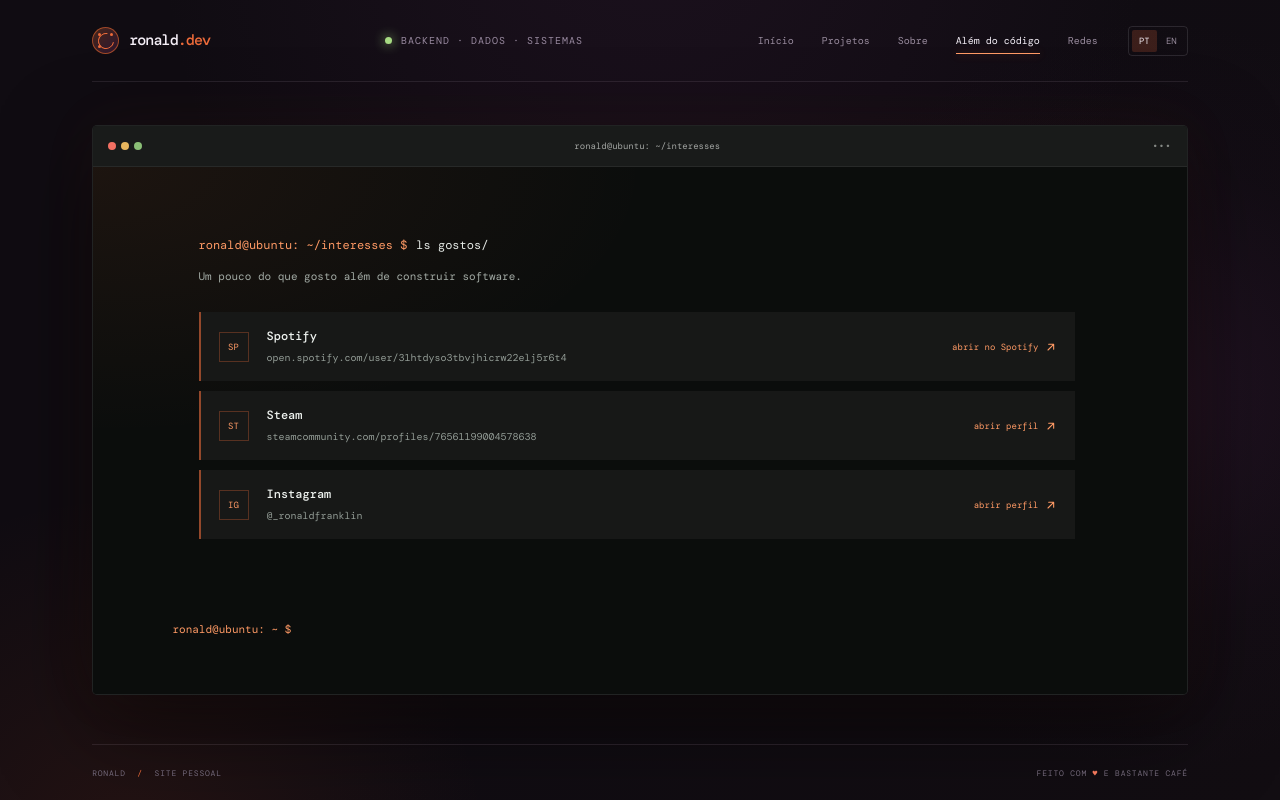
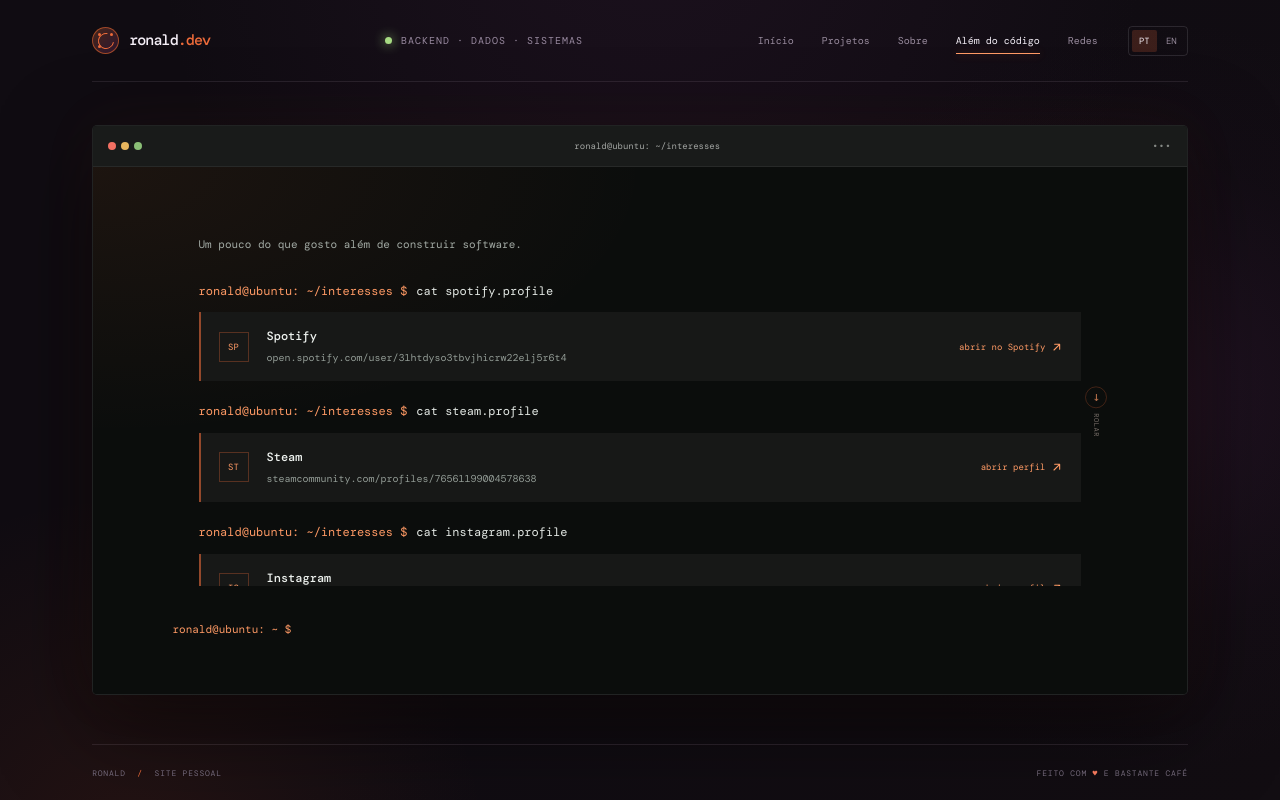
Before and after one commit to RonaldFranklin/personal-portfolio, a React (Vite) app: page / in a window 1280 px wide. Both pictures are taken after a click on the button "Além do código". Built offline with nearby package versions, Linux system fonts and the light colour scheme.

Commit message:
Expand terminal rows and separate social entries

```diff
--- a/src/App.css
+++ b/src/App.css
@@ -179,3 +179,11 @@
 
 .interest-intro { margin:0 0 16px; color:#a2aaa4; font:11px/1.8 var(--mono); }
 @media (max-width:460px) { .wordmark { gap:6px; font-size:12px; }.main-nav { gap:4px; }.main-nav button { font-size:7px; }.language-switch button { min-width:16px; padding-inline:1px; } }
+
+/* Let the scrollable terminal content use the full available width. */
+.project-scroll-shell,.content-scroll-shell { width:auto; max-width:none; margin-right:0; min-width:0; }
+.contact-scroll-shell .contact-output { max-width:none; }
+.social-entries { display:grid; gap:20px; }
+.social-output { min-width:0; }
+@media (max-width:760px) { .project-scroll-shell,.content-scroll-shell { width:auto; } }
+@media (max-width:460px) { .project-scroll-shell,.content-scroll-shell { width:auto; } }
--- a/src/App.jsx
+++ b/src/App.jsx
@@ -7,6 +7,19 @@
 function Github() {
   return <svg viewBox="0 0 24 24" aria-hidden="true"><path d="M12 .9a11.1 11.1 0 0 0-3.5 21.6c.5.1.7-.2.7-.5v-2.1c-3.1.7-3.8-1.3-3.8-1.3-.5-1.3-1.2-1.6-1.2-1.6-1-.7.1-.7.1-.7 1.1.1 1.7 1.2 1.7 1.2 1 .7 2.6.5 3.2.4.1-.7.4-1.2.7-1.5-2.5-.3-5.1-1.2-5.1-5.5 0-1.2.4-2.2 1.2-3-.1-.3-.5-1.4.1-3 0 0 .9-.3 3.1 1.2a10.6 10.6 0 0 1 5.5 0c2.1-1.5 3.1-1.2 3.1-1.2.6 1.5.2 2.7.1 3 .7.8 1.2 1.8 1.2 3 0 4.3-2.6 5.2-5.1 5.5.4.4.7 1 .7 2.1v3.1c0 .3.2.6.8.5A11.1 11.1 0 0 0 12 .9Z" /></svg>
 }
+function SocialEntry({ cwd, command, mark, title, detail, href, action, external = true }) {
+  return (
+    <div className="project-output social-output">
+      <p className="console-command"><span>ronald@ubuntu: ~/{cwd} $</span> cat {command}</p>
+      <article className="contact-row">
+        <strong className="contact-mark" aria-hidden="true">{mark}</strong>
+        <div><h2>{title}</h2><p>{detail}</p></div>
+        {href ? <a href={href} target={external ? '_blank' : undefined} rel={external ? 'noreferrer' : undefined}>{action} <Arrow /></a> : <span className="contact-pending">{action}</span>}
+      </article>
+    </div>
+  )
+}
+
 export default function App() {
   const [activeTab, setActiveTab] = useState('inicio')
   const [language, setLanguage] = useState('pt')
@@ -220,8 +233,8 @@
                   </section>
                 </div>
               </div>
-              </div>
-              {contentScroll.enabled && <span className="project-scroll-cue" aria-hidden="true"><b>{contentScroll.direction === 'up' ? '↑' : '↓'}</b><small>{isEnglish ? 'scroll' : 'rolar'}</small></span>}
+                            </div>
+{contentScroll.enabled && <span className="project-scroll-cue" aria-hidden="true"><b>{contentScroll.direction === 'up' ? '↑' : '↓'}</b><small>{isEnglish ? 'scroll' : 'rolar'}</small></span>}
               </div>
               <p className="console-ready"><span>ronald@ubuntu: ~ $</span><i /></p>
             </div>
@@ -239,26 +252,13 @@
                 setContentScroll((current) => ({ ...current, direction: atBottom ? 'up' : 'down' }))
               }}>
               <div className="about-output contact-output">
-                <p className="console-command"><span>ronald@ubuntu: ~/{isEnglish ? 'interests' : 'interesses'} $</span> {isEnglish ? 'ls interests/' : 'ls gostos/'}</p>
                 <p className="interest-intro">{isEnglish ? 'A few things I enjoy beyond building software.' : 'Um pouco do que gosto além de construir software.'}</p>
-                <div className="contact-list">
-                  <article className="contact-row">
-                    <strong className="contact-mark" aria-hidden="true">SP</strong>
-                    <div><h2>Spotify</h2><p>open.spotify.com/user/31htdyso3tbvjhicrw22elj5r6t4</p></div>
-                    <a href="https://open.spotify.com/user/31htdyso3tbvjhicrw22elj5r6t4" target="_blank" rel="noreferrer">{isEnglish ? 'listen on Spotify' : 'abrir no Spotify'} <Arrow /></a>
-                  </article>
-                  <article className="contact-row">
-                    <strong className="contact-mark" aria-hidden="true">ST</strong>
-                    <div><h2>Steam</h2><p>steamcommunity.com/profiles/76561199004578638</p></div>
-                    <a href="https://steamcommunity.com/profiles/76561199004578638/" target="_blank" rel="noreferrer">{isEnglish ? 'open profile' : 'abrir perfil'} <Arrow /></a>
-                  </article>
-                  <article className="contact-row">
-                    <strong className="contact-mark" aria-hidden="true">IG</strong>
-                    <div><h2>Instagram</h2><p>@_ronaldfranklin</p></div>
-                    <a href="https://www.instagram.com/_ronaldfranklin/" target="_blank" rel="noreferrer">{isEnglish ? 'open profile' : 'abrir perfil'} <Arrow /></a>
-                  </article>
+                <div className="social-entries">
+                  <SocialEntry cwd={isEnglish ? 'interests' : 'interesses'} command="spotify.profile" mark="SP" title="Spotify" detail="open.spotify.com/user/31htdyso3tbvjhicrw22elj5r6t4" href="https://open.spotify.com/user/31htdyso3tbvjhicrw22elj5r6t4" action={isEnglish ? 'listen on Spotify' : 'abrir no Spotify'} />
+                  <SocialEntry cwd={isEnglish ? 'interests' : 'interesses'} command="steam.profile" mark="ST" title="Steam" detail="steamcommunity.com/profiles/76561199004578638" href="https://steamcommunity.com/profiles/76561199004578638/" action={isEnglish ? 'open profile' : 'abrir perfil'} />
+                  <SocialEntry cwd={isEnglish ? 'interests' : 'interesses'} command="instagram.profile" mark="IG" title="Instagram" detail="@_ronaldfranklin" href="https://www.instagram.com/_ronaldfranklin/" action={isEnglish ? 'open profile' : 'abrir perfil'} />
                 </div>
-              </div>
+                </div>
               </div>
               {contentScroll.enabled && <span className="project-scroll-cue" aria-hidden="true"><b>{contentScroll.direction === 'up' ? '↑' : '↓'}</b><small>{isEnglish ? 'scroll' : 'rolar'}</small></span>}
               </div>
@@ -278,33 +278,13 @@
                 setContentScroll((current) => ({ ...current, direction: atBottom ? 'up' : 'down' }))
               }}>
               <div className="about-output contact-output">
-                <p className="console-command"><span>ronald@ubuntu: ~/{isEnglish ? 'networks' : 'redes'} $</span> {isEnglish ? 'ls networks/' : 'ls redes/'}</p>
-                <div className="contact-list">
-                  <article className="contact-row">
-                    <strong className="contact-mark" aria-hidden="true">EM</strong>
-                    <div><h2>{isEnglish ? 'Email' : 'E-mail'}</h2><p>ronaldfrromao@gmail.com</p></div>
-                    <a href="mailto:ronaldfrromao@gmail.com">{isEnglish ? 'send email' : 'enviar e-mail'} <Arrow /></a>
-                  </article>
-                  <article className="contact-row">
-                    <strong className="contact-mark" aria-hidden="true">IN</strong>
-                    <div><h2>LinkedIn</h2><p>linkedin.com/in/ronaldfranklinromao</p></div>
-                    <a href="https://www.linkedin.com/in/ronaldfranklinromao/" target="_blank" rel="noreferrer">{isEnglish ? 'open profile' : 'abrir perfil'} <Arrow /></a>
-                  </article>
-                  <article className="contact-row">
-                    <strong className="contact-mark" aria-hidden="true">DC</strong>
-                    <div><h2>Discord</h2><p>ronaldfrromao</p></div>
-                    <span className="contact-pending">{isEnglish ? 'username' : 'usuário'}</span>
-                  </article>
-
-
-                  <article className="contact-row">
-                    <strong className="contact-mark" aria-hidden="true">GH</strong>
-                    <div><h2>GitHub</h2><p>github.com/RonaldFranklin</p></div>
-                    <a href="https://github.com/RonaldFranklin" target="_blank" rel="noreferrer">{isEnglish ? 'open profile' : 'abrir perfil'} <Arrow /></a>
-                  </article>
-
+                <div className="social-entries">
+                  <SocialEntry cwd={isEnglish ? 'networks' : 'redes'} command="email.profile" mark="EM" title={isEnglish ? 'Email' : 'E-mail'} detail="ronaldfrromao@gmail.com" href="mailto:ronaldfrromao@gmail.com" action={isEnglish ? 'send email' : 'enviar e-mail'} external={false} />
+                  <SocialEntry cwd={isEnglish ? 'networks' : 'redes'} command="linkedin.profile" mark="IN" title="LinkedIn" detail="linkedin.com/in/ronaldfranklinromao" href="https://www.linkedin.com/in/ronaldfranklinromao/" action={isEnglish ? 'open profile' : 'abrir perfil'} />
+                  <SocialEntry cwd={isEnglish ? 'networks' : 'redes'} command="discord.profile" mark="DC" title="Discord" detail="ronaldfrromao" action={isEnglish ? 'username' : 'usuário'} />
+                  <SocialEntry cwd={isEnglish ? 'networks' : 'redes'} command="github.profile" mark="GH" title="GitHub" detail="github.com/RonaldFranklin" href="https://github.com/RonaldFranklin" action={isEnglish ? 'open profile' : 'abrir perfil'} />
                 </div>
-              </div>
+                </div>
               </div>
               {contentScroll.enabled && <span className="project-scroll-cue" aria-hidden="true"><b>{contentScroll.direction === 'up' ? '↑' : '↓'}</b><small>{isEnglish ? 'scroll' : 'rolar'}</small></span>}
               </div>
```
